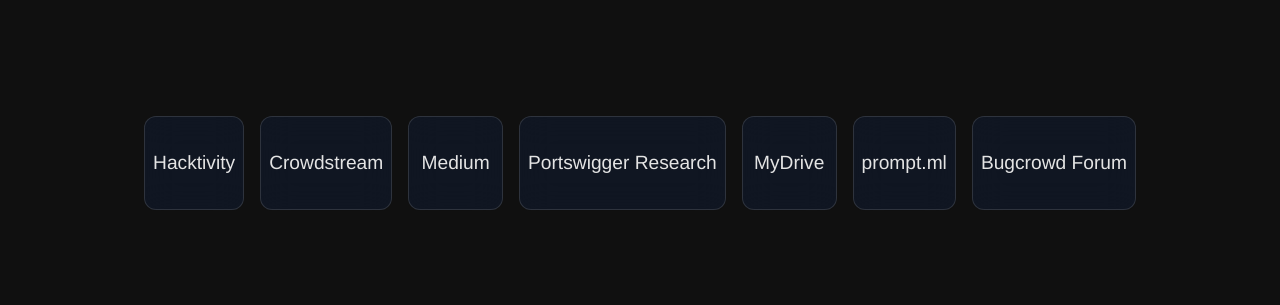
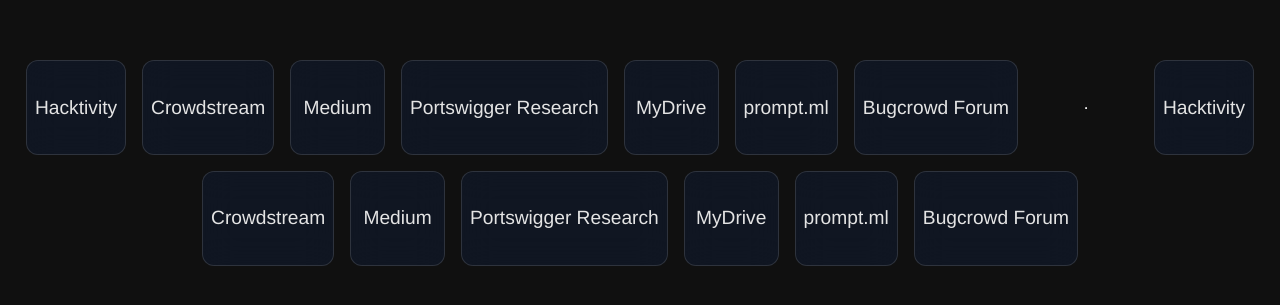
Before and after one commit to CodeVault/codevault.github.io, a plain HTML site: page index.html in a window 1280 px wide. Shown: the part 245-550 px from the top of the page. Drawn offline with Linux system fonts and the light colour scheme.

Commit message:
Update index.html

```diff
--- a/index.html
+++ b/index.html
@@ -24,6 +24,14 @@
             <div class="link_wrap"><a href="https://prompt.ml/0" class="b_mark" >prompt.ml</a></div>
             <div class="link_wrap"><a href="https://forum.bugcrowd.com/" class="b_mark" id="filler">Bugcrowd Forum</a></div>
                         <!-- <div class="link_wrap"><a href="https://prompt.ml/0" class="b_mark" id="filler"></a></div> -->
+            <hr>
+            <div class="link_wrap"><a href="https://hackerone.com/hacktivity/overview" class="b_mark">Hacktivity</a></div>
+            <div class="link_wrap"><a href="https://bugcrowd.com/crowdstream" class="b_mark">Crowdstream</a></div>
+            <div class="link_wrap"><a href="https://medium.com/" class="b_mark">Medium</a></div>
+            <div class="link_wrap"><a href="https://portswigger.net/research" class="b_mark">Portswigger Research</a></div>
+            <div class="link_wrap"><a href="https://drive.google.com/drive/folders/1OZ65fj6rTu-A5FmU7n4bIDzwOAQnAiFn?usp=drive_link" class="b_mark">MyDrive</a></div>
+            <div class="link_wrap"><a href="https://prompt.ml/0" class="b_mark" >prompt.ml</a></div>
+            <div class="link_wrap"><a href="https://forum.bugcrowd.com/" class="b_mark" id="filler">Bugcrowd Forum</a></div>
 
 
         </div>
```
